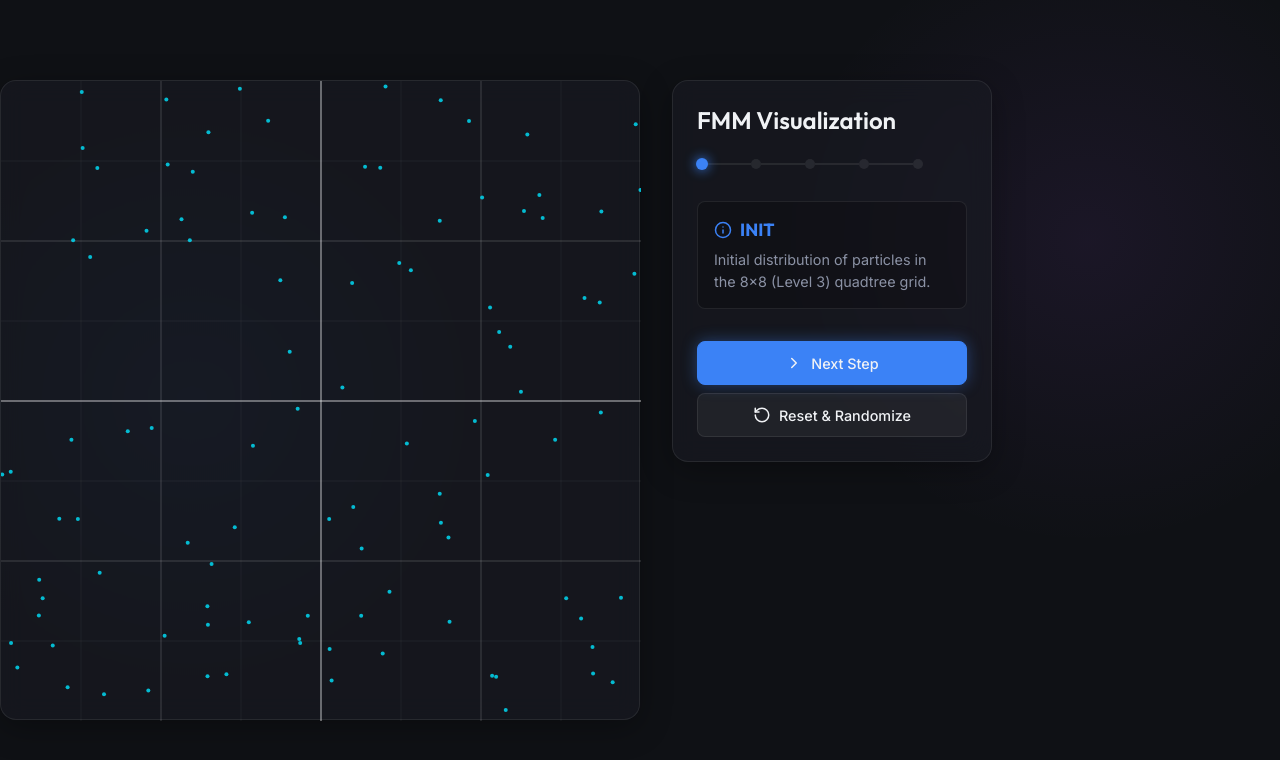
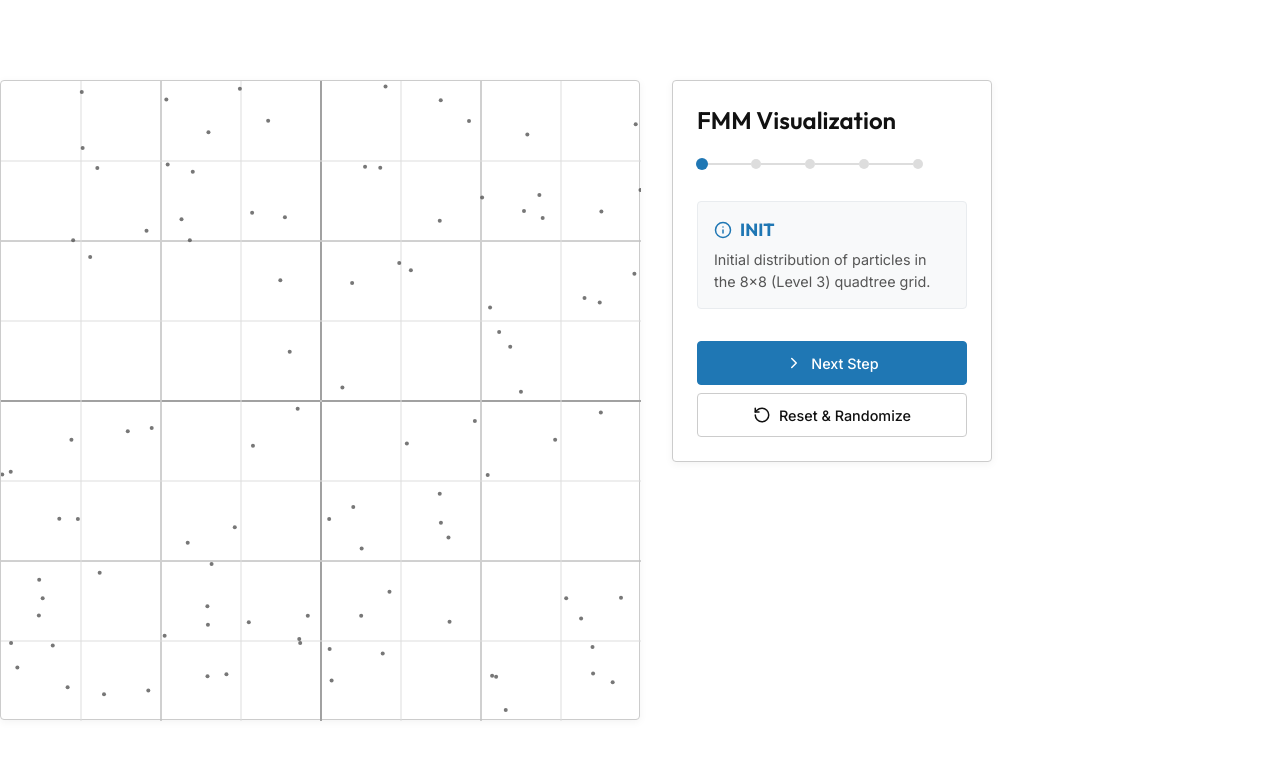
Before and after one commit to DreamNugent/FMM-Visualizer, a React (Vite) app: page / in a window 1280 px wide. Shown: the top 760 px of the page. Built offline with nearby package versions, Linux system fonts and the light colour scheme.

Commit message:
update-修改风格为白色

```diff
--- a/src/components/FMMVisualizer.jsx
+++ b/src/components/FMMVisualizer.jsx
@@ -53,15 +53,15 @@ const FMMVisualizer = () => {
     for (let level = 0; level <= MAX_LEVEL; level++) {
       const numCells = Math.pow(2, level);
       const cellSize = SIZE / numCells;
-      const opacity = level === 0 ? 0 : level === 1 ? 0.3 : level === 2 ? 0.15 : 0.05;
+      const strokeColor = `var(--grid-line-level${level})`;
 
       for (let i = 1; i < numCells; i++) {
         const pos = i * cellSize;
         lines.push(
-          <line key={`v-${level}-${i}`} x1={pos} y1={0} x2={pos} y2={SIZE} stroke={`rgba(255,255,255,${opacity})`} strokeWidth={level === 1 ? 2 : 1} />
+          <line key={`v-${level}-${i}`} x1={pos} y1={0} x2={pos} y2={SIZE} stroke={strokeColor} strokeWidth={level === 1 ? 2 : 1} />
         );
         lines.push(
-          <line key={`h-${level}-${i}`} x1={0} y1={pos} x2={SIZE} y2={pos} stroke={`rgba(255,255,255,${opacity})`} strokeWidth={level === 1 ? 2 : 1} />
+          <line key={`h-${level}-${i}`} x1={0} y1={pos} x2={SIZE} y2={pos} stroke={strokeColor} strokeWidth={level === 1 ? 2 : 1} />
         );
       }
     }
@@ -188,7 +188,7 @@ const FMMVisualizer = () => {
           y={targetCellM2L.y * targetCenter.size}
           width={targetCenter.size}
           height={targetCenter.size}
-          fill="rgba(168, 85, 247, 0.2)"
+          fill="var(--target-bg)"
           stroke="var(--color-local)"
           strokeWidth="2"
         />
@@ -203,7 +203,7 @@ const FMMVisualizer = () => {
               y={cell.y * c.size}
               width={c.size}
               height={c.size}
-              fill="rgba(234, 179, 8, 0.1)"
+              fill="var(--interaction-bg)"
               stroke="var(--color-interaction)"
               strokeWidth="1"
             />
@@ -337,7 +337,7 @@ const FMMVisualizer = () => {
           ))}
         </div>
 
-        <div style={{ background: 'rgba(0,0,0,0.2)', padding: '1rem', borderRadius: '8px', border: '1px solid var(--panel-border)' }}>
+        <div style={{ background: 'var(--info-box-bg)', padding: '1rem', borderRadius: '4px', border: '1px solid var(--info-box-border)' }}>
           <h3 style={{ fontSize: '1.1rem', color: 'var(--accent-color)', marginBottom: '0.5rem', display: 'flex', alignItems: 'center', gap: '0.5rem' }}>
             <Info size={18} /> {stepName}
           </h3>
--- a/src/index.css
+++ b/src/index.css
@@ -1,29 +1,34 @@
 @import url('https://fonts.googleapis.com/css2?family=Inter:wght@300;400;500;600;700&family=Outfit:wght@400;500;600;700&display=swap');
 
 :root {
-  --bg-color: #0f1115;
-  --panel-bg: rgba(25, 28, 36, 0.6);
-  --panel-border: rgba(255, 255, 255, 0.08);
-  --text-main: #f0f2f5;
-  --text-muted: #8b92a5;
+  --bg-color: #ffffff;
+  --panel-bg: #ffffff;
+  --panel-border: #cccccc;
+  --text-main: #111111;
+  --text-muted: #555555;
 
-  --grid-line: rgba(255, 255, 255, 0.1);
-  --grid-line-level0: rgba(255, 255, 255, 0.5);
-  --grid-line-level1: rgba(255, 255, 255, 0.3);
-  --grid-line-level2: rgba(255, 255, 255, 0.15);
-  --grid-line-level3: rgba(255, 255, 255, 0.05);
+  --grid-line: #cccccc;
+  --grid-line-level0: #000000;
+  --grid-line-level1: #444444;
+  --grid-line-level2: #888888;
+  --grid-line-level3: #dddddd;
 
-  --color-particle: #00e5ff;
-  --color-multipole: #ff2a5f;
-  --color-local: #a855f7;
-  --color-interaction: #eab308;
+  --color-particle: #555555;
+  --color-multipole: #d62728; /* standard red */
+  --color-local: #1f77b4;     /* standard blue */
+  --color-interaction: #2ca02c; /* standard green */
 
-  --color-m2m: #ff2a5f;
-  --color-m2l: #eab308;
-  --color-l2l: #a855f7;
+  --color-m2m: #d62728;
+  --color-m2l: #2ca02c;
+  --color-l2l: #1f77b4;
 
-  --accent-color: #3b82f6;
-  --accent-hover: #2563eb;
+  --accent-color: #1f77b4;
+  --accent-hover: #155b8a;
+
+  --target-bg: rgba(31, 119, 180, 0.15);
+  --interaction-bg: rgba(44, 160, 44, 0.15);
+  --info-box-bg: #f8f9fa;
+  --info-box-border: #e9ecef;
 }
 
 * {
@@ -35,9 +40,6 @@
 body {
   font-family: 'Inter', sans-serif;
   background-color: var(--bg-color);
-  background-image:
-    radial-gradient(circle at 15% 50%, rgba(59, 130, 246, 0.08) 0%, transparent 25%),
-    radial-gradient(circle at 85% 30%, rgba(168, 85, 247, 0.08) 0%, transparent 25%);
   color: var(--text-main);
   min-height: 100vh;
   display: flex;
@@ -57,19 +59,17 @@ h1, h2, h3, h4 {
 
 .glass-panel {
   background: var(--panel-bg);
-  backdrop-filter: blur(12px);
-  -webkit-backdrop-filter: blur(12px);
   border: 1px solid var(--panel-border);
-  border-radius: 16px;
-  box-shadow: 0 8px 32px 0 rgba(0, 0, 0, 0.3);
+  border-radius: 4px; /* Less rounded for scientific look */
+  box-shadow: 0 2px 8px rgba(0, 0, 0, 0.05);
 }
 
 .btn {
-  background: rgba(255, 255, 255, 0.05);
+  background: #ffffff;
   border: 1px solid var(--panel-border);
   color: var(--text-main);
   padding: 0.75rem 1.25rem;
-  border-radius: 8px;
+  border-radius: 4px;
   font-family: 'Inter', sans-serif;
   font-size: 0.9rem;
   font-weight: 500;
@@ -82,14 +82,14 @@ h1, h2, h3, h4 {
 }
 
 .btn:hover {
-  background: rgba(255, 255, 255, 0.1);
-  border-color: rgba(255, 255, 255, 0.2);
+  background: #f8f9fa;
+  border-color: #999999;
 }
 
 .btn.active {
   background: var(--accent-color);
   border-color: var(--accent-color);
-  box-shadow: 0 0 15px rgba(59, 130, 246, 0.4);
+  color: #ffffff;
 }
 
 .btn:disabled {
@@ -108,20 +108,19 @@ h1, h2, h3, h4 {
   width: 10px;
   height: 10px;
   border-radius: 50%;
-  background: var(--panel-border);
+  background: #dddddd;
   transition: all 0.3s;
 }
 
 .step-dot.active {
   background: var(--accent-color);
-  box-shadow: 0 0 10px var(--accent-color);
   transform: scale(1.2);
 }
 
 .step-line {
   flex: 1;
   height: 2px;
-  background: var(--panel-border);
+  background: #dddddd;
 }
 
 /* Scrollbar */
@@ -132,9 +131,9 @@ h1, h2, h3, h4 {
   background: transparent;
 }
 ::-webkit-scrollbar-thumb {
-  background: rgba(255, 255, 255, 0.1);
+  background: #cccccc;
   border-radius: 10px;
 }
 ::-webkit-scrollbar-thumb:hover {
-  background: rgba(255, 255, 255, 0.2);
+  background: #999999;
 }
```
